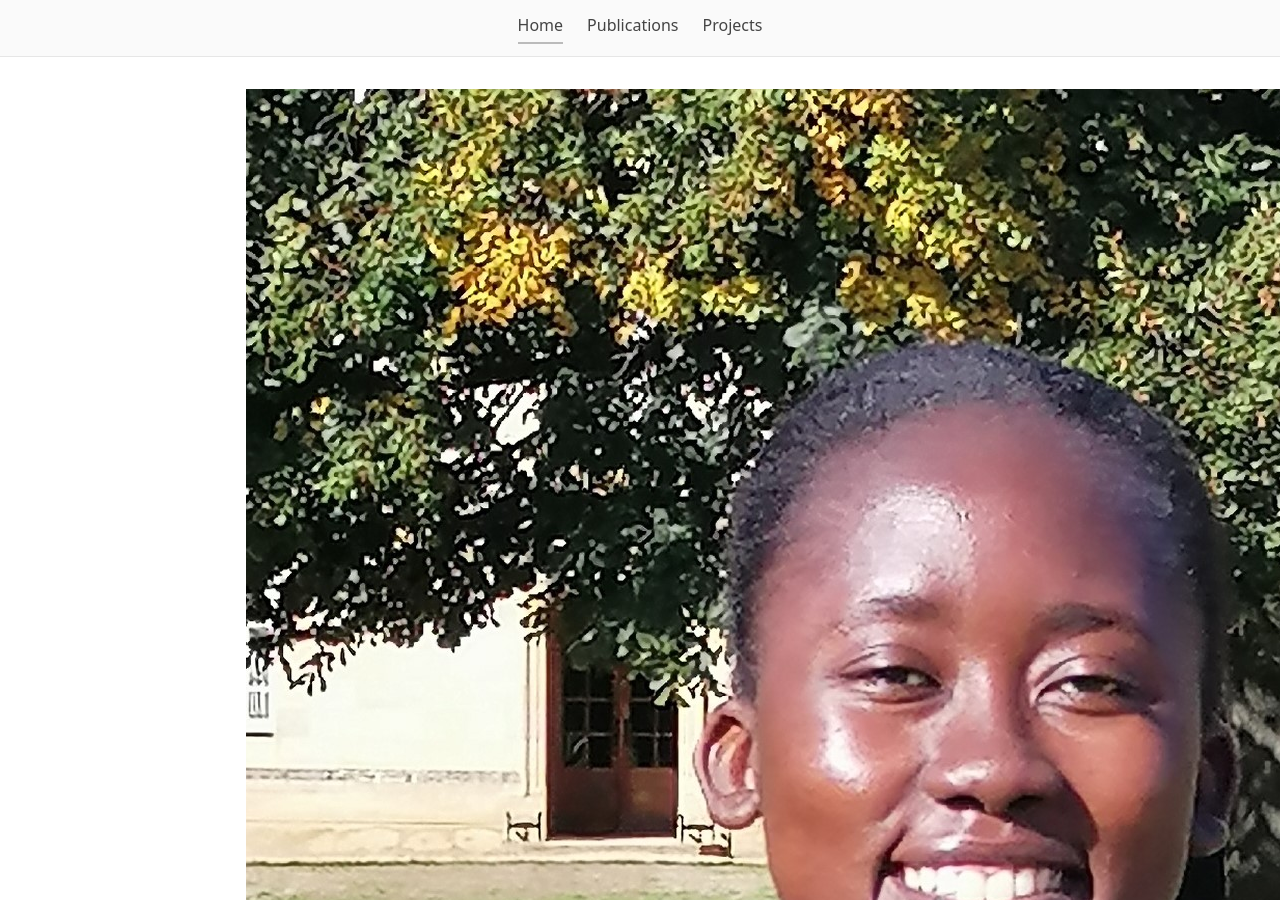
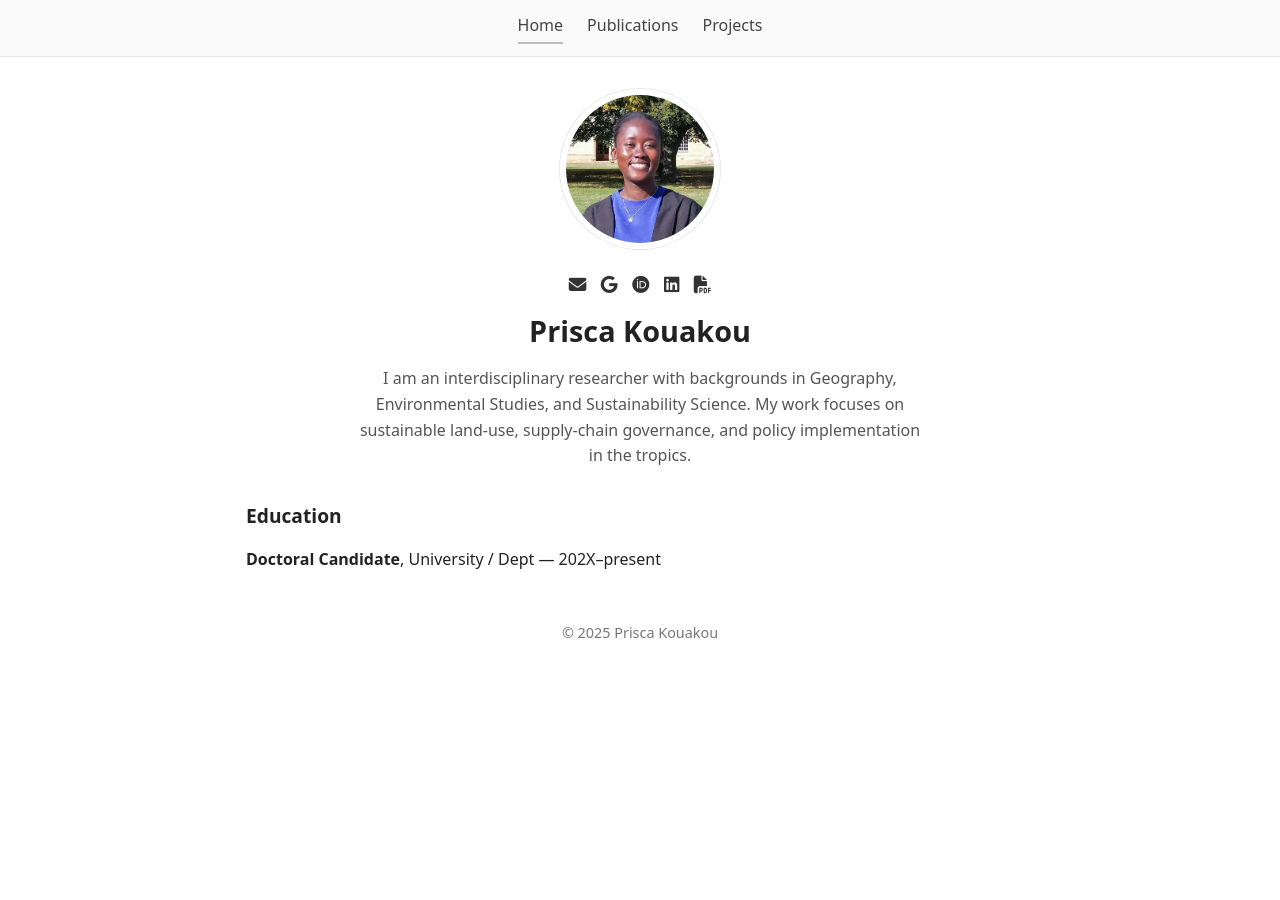
Before and after one commit to priscakmkouakou/priscakmkouakou.github.io, a Jekyll site: the page built from index.md, in a window 1280 px wide and 900 px high. Built offline with Jekyll 4.4.1, drawn with Linux system fonts in a browser that asks for light colours; some of the changed text lies outside the part shown.

Commit message:
Update index.md

```diff
--- a/index.md
+++ b/index.md
@@ -1,14 +1,25 @@
 ---
-title: "Prisca Kouakou"
+title: Home
 layout: default
 ---
-![My photo](/assets/profile.jpg)
 
-# Hello, I'm Prisca 👋
+<div class="hero">
+  <img class="avatar" src="/assets/profile.jpg" alt="Prisca Kouakou headshot">
+  <div class="icons">
+    <a href="mailto:you@example.com" title="Email"><i class="fa-solid fa-envelope"></i></a>
+    <a href="https://scholar.google.com/citations?user=XXXX" title="Google Scholar"><i class="fa-brands fa-google"></i></a>
+    <a href="https://orcid.org/0000-0000-0000-0000" title="ORCID"><i class="fa-brands fa-orcid"></i></a>
+    <a href="https://www.linkedin.com/in/yourprofile" title="LinkedIn"><i class="fa-brands fa-linkedin"></i></a>
+    <a href="/docs/CV.pdf" title="CV (PDF)" target="_blank"><i class="fa-solid fa-file-pdf"></i></a>
+  </div>
+  <h1 class="hero-name">Prisca Kouakou</h1>
+  <p class="lead">
+    I am an interdisciplinary researcher with backgrounds in Geography, Environmental Studies, and Sustainability Science.
+    My work focuses on sustainable land-use, supply-chain governance, and policy implementation in the tropics.
+  </p>
+</div>
 
-I’m a PhD Candidate at the Conservation and Development Lab, University of Cambridge. This site hosts my bio, projects, and CV.
-
-- [About](about.md)
-- [Projects](projects.md)
-- [Curriculum Vitae](docs/KouakouCV_August2025.pdf)  <!-- this will work after step 3 -->
-- [Email](mailto:you@example.com)
+<div class="section">
+  <h2>Education</h2>
+  <p><strong>Doctoral Candidate</strong>, University / Dept — 202X–present</p>
+</div>
```
